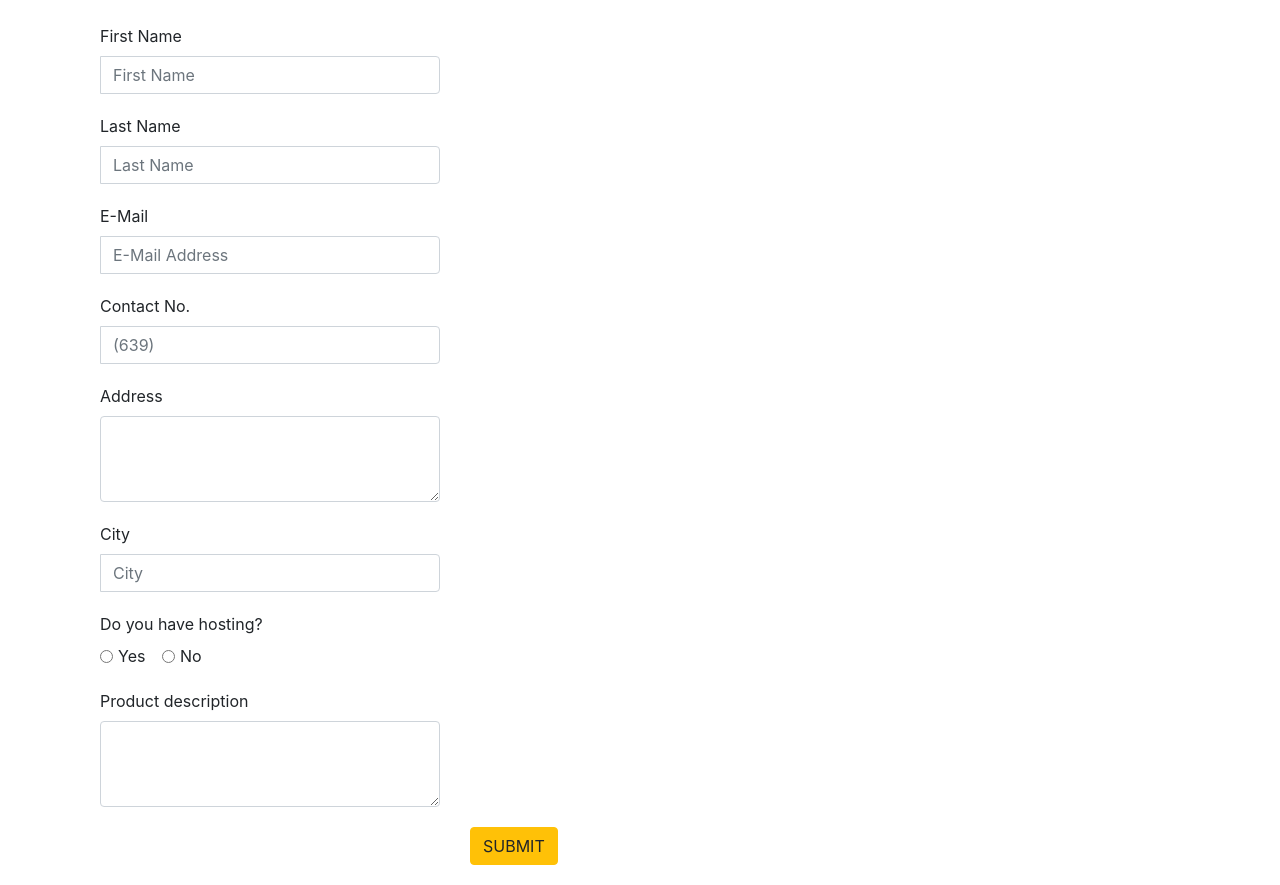
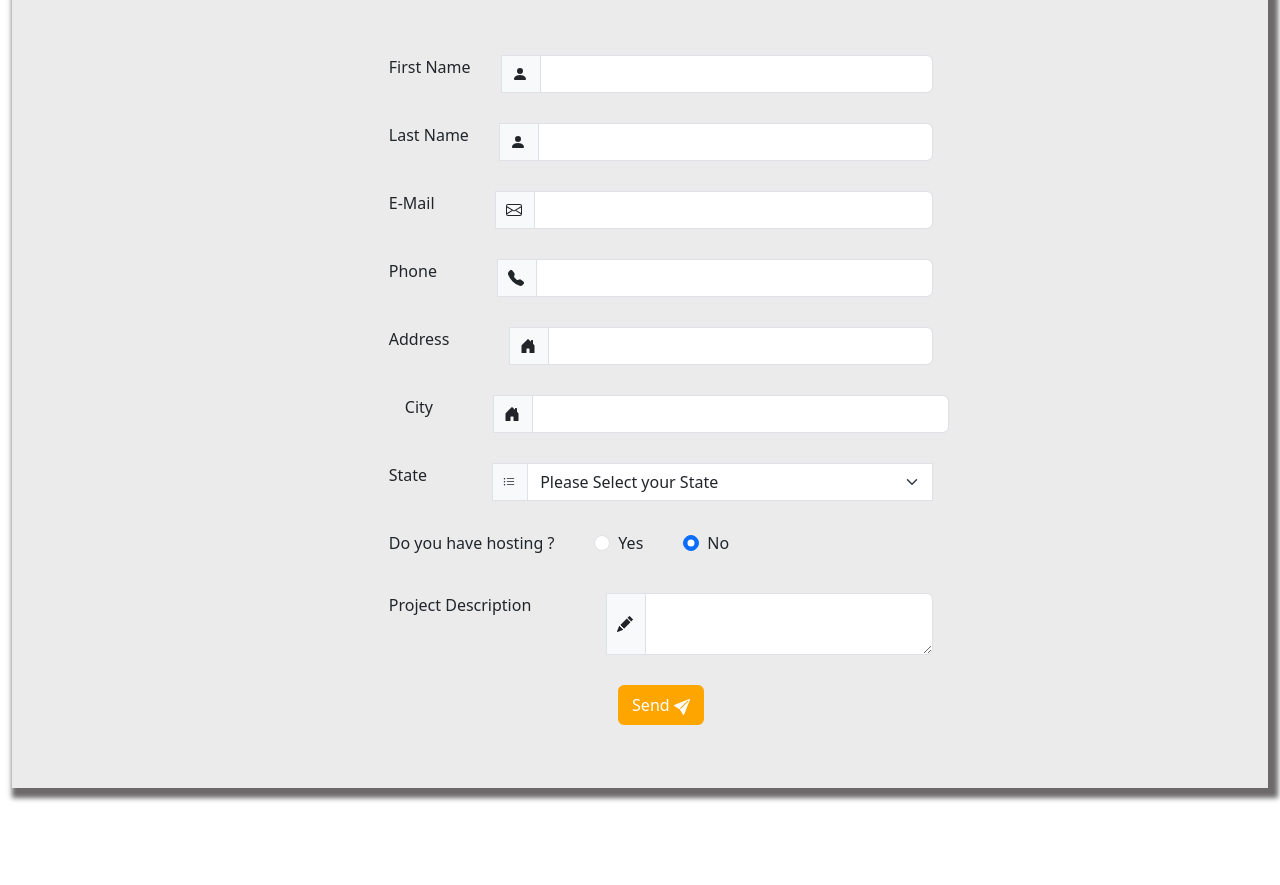
Before and after one commit to pravargupta/EthnusMernAssignment2, a plain HTML site: page Bootstrap/Task5.html in a window 1280 px wide. Shown: the part 54-939 px from the top of the page. After the commit the page ends 858 px from the top, so only its background shows below. Drawn offline with nearby package versions, Linux system fonts and the light colour scheme.

Commit message:
task 5 wrong file corrected

```diff
--- a/Bootstrap/Task5.html
+++ b/Bootstrap/Task5.html
@@ -2,200 +2,220 @@
 <html lang="en">
 
 <head>
-    <meta charset="utf-8">
-    <meta http-equiv="X-UA-Compatible" content="IE=edge">
-    <meta name="viewport" content="width=device-width, initial-scale=1">
-    <title>Task 5</title>
-    <link href="https://maxcdn.bootstrapcdn.com/bootstrap/4.5.2/css/bootstrap.min.css" rel="stylesheet">
+    <meta charset="UTF-8">
+    <meta name="viewport" content="width=device-width, initial-scale=1.0">
+    <title>Task5</title>
+    <link href="https://cdn.jsdelivr.net/npm/bootstrap@5.3.2/dist/css/bootstrap.min.css" rel="stylesheet"
+        integrity="sha384-T3c6CoIi6uLrA9TneNEoa7RxnatzjcDSCmG1MXxSR1GAsXEV/Dwwykc2MPK8M2HN" crossorigin="anonymous">
     <style>
-        .form-group {
-            margin-bottom: 20px;
+        .tot-cont {
+            padding-left: 10px;
+        }
+        .cont-left {
+            margin-left: 200px;
         }
 
-        .error {
-            color: red;
+        .custom-orag {
+            color: white;
+            background-color: orange;
+        }
+        #bod{
+            width: 100%;
+            padding: 5%;
+            box-shadow: 5px 5px 5px 5px rgb(107, 105, 105);
+            padding-left: 30%;
+            background-color: #EBEBEB;
+        }
+        .form-control{
+            background-color: rgb(255, 255, 255);
+        }
+        #butt{
+            border: 2px solid orange;
         }
     </style>
 </head>
 
 <body>
-    <div class="container">
-        <form class="well form-horizontal" action="" method="post" id="contact_form">
-            <fieldset>
-                <legend>
-                    <center>
-                        <h2><b>Registration Form</b></h2>
-                    </center>
-                </legend><br>
-                <div class="form-group">
-                    <label class="col-md-4 control-label">First Name</label>
-                    <div class="col-md-4 inputGroupContainer">
-                        <div class="input-group">
-                            <span class="input-group-addon"><i class="glyphicon glyphicon-user"></i></span>
-                            <input name="first_name" placeholder="First Name" class="form-control" type="text">
-                        </div>
-                        <small class="error" id="first_name_error"></small>
+    <div class="container-xxl d-flex justify-content-center py-3" id="bag">
+        <form class="container-xxl g-3 needs-validation justify-content-center" novalidate id="bod">
+            <div class="col-md-4 col-lg-8 col-md-8">
+                <div class="input-group has-validation" style="margin-top: 30px;">
+                    <label for="validationCustomFirstName" class="form-label">First Name</label>
+                    <span class="input-group-text tot-cont" style="margin-left: 30px;" id="inputGroupPrepend">
+                        <svg xmlns="http://www.w3.org/2000/svg" width="16" height="16" fill="currentColor"
+                            class="bi bi-person-fill" viewBox="0 0 16 16">
+                            <path d="M3 14s-1 0-1-1 1-4 6-4 6 3 6 4-1 1-1 1H3Zm5-6a3 3 0 1 0 0-6 3 3 0 0 0 0 6Z" />
+                        </svg>
+                    </span>
+                    <input type="text" class="form-control" id="validationCustomFirstName"
+                        aria-describedby="inputGroupPrepend" required>
+                    <div class="invalid-feedback">
+                        Please supply your first name.
                     </div>
                 </div>
-                <div class="form-group">
-                    <label class="col-md-4 control-label">Last Name</label>
-                    <div class="col-md-4 inputGroupContainer">
-                        <div class="input-group">
-                            <span class="input-group-addon"><i class="glyphicon glyphicon-user"></i></span>
-                            <input name="last_name" placeholder="Last Name" class="form-control" type="text">
             </div>
-                        <small class="error" id="last_name_error"></small>
+            <div class="col-md-4 col-lg-8 col-md-8">
+                <div class="input-group has-validation" style="margin-top: 30px;">
+                    <label for="validationCustomLastName" class="form-label">Last Name</label>
+                    <span class="input-group-text tot-cont" style="margin-left: 30px;" id="inputGroupPrepend">
+                        <svg xmlns="http://www.w3.org/2000/svg" width="16" height="16" fill="currentColor"
+                            class="bi bi-person-fill" viewBox="0 0 16 16">
+                            <path d="M3 14s-1 0-1-1 1-4 6-4 6 3 6 4-1 1-1 1H3Zm5-6a3 3 0 1 0 0-6 3 3 0 0 0 0 6Z" />
+                        </svg>
+                    </span>
+                    <input type="text" class="form-control" id="validationCustomLastName"
+                        aria-describedby="inputGroupPrepend" required>
+                    <div class="invalid-feedback">
+                        Please supply your last name.
                     </div>
                 </div>
-                <div class="form-group">
-                    <label class="col-md-4 control-label">E-Mail</label>
-                    <div class="col-md-4 inputGroupContainer">
-                        <div class="input-group">
-                            <span class="input-group-addon"><i class="glyphicon glyphicon-envelope"></i></span>
-                            <input name="email" placeholder="E-Mail Address" class="form-control" type="text">
             </div>
-                        <small class="error" id="email_error"></small>
+            <div class="col-md-4 col-lg-8 col-md-8">
+                <div class="input-group has-validation" style="margin-top: 30px;">
+                    <label for="validationCustomEmail" class="form-label">E-Mail</label>
+                    <span class="input-group-text tot-cont" style="margin-left: 60px;" id="inputGroupPrepend">
+                        <svg xmlns="http://www.w3.org/2000/svg" width="16" height="16" fill="currentColor"
+                            class="bi bi-envelope" viewBox="0 0 16 16">
+                            <path
+                                d="M0 4a2 2 0 0 1 2-2h12a2 2 0 0 1 2 2v8a2 2 0 0 1-2 2H2a2 2 0 0 1-2-2V4Zm2-1a1 1 0 0 0-1 1v.217l7 4.2 7-4.2V4a1 1 0 0 0-1-1H2Zm13 2.383-4.708 2.825L15 11.105V5.383Zm-.034 6.876-5.64-3.471L8 9.583l-1.326-.795-5.64 3.47A1 1 0 0 0 2 13h12a1 1 0 0 0 .966-.741ZM1 11.105l4.708-2.897L1 5.383v5.722Z" />
+                        </svg>
+                    </span>
+                    <input type="text" class="form-control" id="validationCustomEmail"
+                        aria-describedby="inputGroupPrepend" required>
+                    <div class="invalid-feedback">
+                        Please supply your email address.
                     </div>
                 </div>
-                <div class="form-group">
-                    <label class="col-md-4 control-label">Contact No.</label>
-                    <div class="col-md-4 inputGroupContainer">
-                        <div class="input-group">
-                            <span class="input-group-addon"><i class="glyphicon glyphicon-earphone"></i></span>
-                            <input name="contact_no" placeholder="(639)" class="form-control" type="text">
             </div>
-                        <small class="error" id="contact_no_error"></small>
+            <div class="col-md-4 col-lg-8 col-md-8">
+                <div class="input-group has-validation" style="margin-top: 30px;">
+                    <label for="validationphone" class="form-label">Phone</label>
+                    <span class="input-group-text tot-cont" style="margin-left: 60px;" id="inputGroupPrepend">
+                        <svg xmlns="http://www.w3.org/2000/svg" width="16" height="16" fill="currentColor" class="bi bi-telephone-fill" viewBox="0 0 16 16">
+                            <path fill-rule="evenodd" d="M1.885.511a1.745 1.745 0 0 1 2.61.163L6.29 2.98c.329.423.445.974.315 1.494l-.547 2.19a.678.678 0 0 0 .178.643l2.457 2.457a.678.678 0 0 0 .644.178l2.189-.547a1.745 1.745 0 0 1 1.494.315l2.306 1.794c.829.645.905 1.87.163 2.611l-1.034 1.034c-.74.74-1.846 1.065-2.877.702a18.634 18.634 0 0 1-7.01-4.42 18.634 18.634 0 0 1-4.42-7.009c-.362-1.03-.037-2.137.703-2.877L1.885.511z"/>
+                          </svg>
+                    </span>
+                    <input type="text" class="form-control" id="validationphone"
+                        aria-describedby="inputGroupPrepend" required>
+                    <div class="invalid-feedback">
+                        Please supply your phone number.
                     </div>
                 </div>
-                <div class="form-group">
-                    <label class="col-md-4 control-label">Address</label>
-                    <div class="col-md-4 inputGroupContainer">
-                        <textarea class="form-control" id="exampleFormControlTextarea1" rows="3"></textarea>
-                        <small class="error" id="address_error"></small>
+            </div>
+            <div class="col-md-4 col-lg-8 mx-0 px-0 ms-0 ps-0 col-md-8">
+                <div class="input-group has-validation" style="margin-top: 30px;">
+                    <label for="validationaddress" class="form-label">Address</label>
+                    <span class="input-group-text tot-cont" style="margin-left: 60px;" id="inputGroupPrepend">
+                        <svg xmlns="http://www.w3.org/2000/svg" width="16" height="16" fill="currentColor" class="bi bi-house-door-fill" viewBox="0 0 16 16">
+                            <path d="M6.5 14.5v-3.505c0-.245.25-.495.5-.495h2c.25 0 .5.25.5.5v3.5a.5.5 0 0 0 .5.5h4a.5.5 0 0 0 .5-.5v-7a.5.5 0 0 0-.146-.354L13 5.793V2.5a.5.5 0 0 0-.5-.5h-1a.5.5 0 0 0-.5.5v1.293L8.354 1.146a.5.5 0 0 0-.708 0l-6 6A.5.5 0 0 0 1.5 7.5v7a.5.5 0 0 0 .5.5h4a.5.5 0 0 0 .5-.5Z"/>
+                          </svg>
+                    </span>
+                    <input type="text" class="form-control" id="validationaddress"
+                        aria-describedby="inputGroupPrepend" required>
+                    <div class="invalid-feedback">
+                        Please supply your street address.
                     </div>
                 </div>
-                <div class="form-group">
-                    <label class="col-md-4 control-label">City</label>
-                    <div class="col-md-4 inputGroupContainer">
-                        <div class="input-group">
-                            <span class="input-group-addon"><i class="glyphicon glyphicon-user"></i></span>
-                            <input name="City" placeholder="City" class="form-control" type="text">
             </div>
-                        <small class="error" id="city_error"></small>
+            <div class="col-md-4 col-lg-8 col-md-8 " >
+                <div class="input-group has-validation ms-3" style="margin-top: 30px;">
+                    <label for="validationcity" class="form-label">City</label>
+                    <span class="input-group-text tot-cont" style="margin-left: 60px;" id="inputGroupPrepend">
+                        <svg xmlns="http://www.w3.org/2000/svg" width="16" height="16" fill="currentColor" class="bi bi-house-door-fill" viewBox="0 0 16 16">
+                            <path d="M6.5 14.5v-3.505c0-.245.25-.495.5-.495h2c.25 0 .5.25.5.5v3.5a.5.5 0 0 0 .5.5h4a.5.5 0 0 0 .5-.5v-7a.5.5 0 0 0-.146-.354L13 5.793V2.5a.5.5 0 0 0-.5-.5h-1a.5.5 0 0 0-.5.5v1.293L8.354 1.146a.5.5 0 0 0-.708 0l-6 6A.5.5 0 0 0 1.5 7.5v7a.5.5 0 0 0 .5.5h4a.5.5 0 0 0 .5-.5Z"/>
+                          </svg>
+                    </span>
+                    <input type="text" class="form-control" id="validationcity"
+                        aria-describedby="inputGroupPrepend" required>
+                    <div class="invalid-feedback">
+                        Please supply your city.
                     </div>
                 </div>
-                <div class="form-group">
-                    <label class="col-md-4 control-label">Do you have hosting?</label>
-                    <div class="col-md-4 inputGroupContainer">
-                        <div class="form-check form-check-inline">
-                            <input class="form-check-input" type="radio" name="inlineRadioOptions" id="inlineRadioMale" value="Male">
-                            <label class="form-check-label" for="inlineRadioMale">Yes</label>
             </div>
-                        <div class="form-check form-check-inline">
-                            <input class="form-check-input" type="radio" name="inlineRadioOptions" id="inlineRadioFemale" value="Female">
-                            <label class="form-check-label" for="inlineRadioFemale">No</label>
-                        </div>
-                        <small class="error" id="hosting_error"></small>
+
+            <div class="col-md-3 col-lg-8 col-md-8">
+                <div class="input-group " style="margin-top: 30px;">
+                    <label class="form-label">State</label>
+                    <span class="input-group-text tot-cont" style="margin-left: 65px;">
+                        <svg xmlns="http://www.w3.org/2000/svg" width="12" height="12" fill="currentColor"
+                            class="bi bi-list-ul" viewBox="0 0 16 16">
+                            <path fill-rule="evenodd"
+                                d="M5 11.5a.5.5 0 0 1 .5-.5h9a.5.5 0 0 1 0 1h-9a.5.5 0 0 1-.5-.5zm0-4a.5.5 0 0 1 .5-.5h9a.5.5 0 0 1 0 1h-9a.5.5 0 0 1-.5-.5zm0-4a.5.5 0 0 1 .5-.5h9a.5.5 0 0 1 0 1h-9a.5.5 0 0 1-.5-.5zm-3 1a1 1 0 1 0 0-2 1 1 0 0 0 0 2zm0 4a1 1 0 1 0 0-2 1 1 0 0 0 0 2zm0 4a1 1 0 1 0 0-2 1 1 0 0 0 0 2z" />
+                        </svg>
+                    </span>
+                    <select class="form-select" required style="width: 150px;">
+                        <option style="width: 100px;" selected disabled value="">Please Select your State</option>
+                        <option>Chennai</option>
+                        <option>Gujarat</option>
+                        <option>Uttar Pradesh</option>
+                    </select>
+                    <div class="invalid-feedback">
+                        Please select your state.
                     </div>
                 </div>
-                <div class="form-group">
-                    <label class="col-md-4 control-label">Product description</label>
-                    <div class="col-md-4 inputGroupContainer">
-                        <textarea class="form-control" id="exampleFormControlTextarea2" rows="3"></textarea>
-                        <small class="error" id="product_description_error"></small>
+            </div>
+            <div class="col-md-4 col-lg-8 col-md-8">
+                <div class="input-group has-validation" style="margin-top: 30px;">
+                    <label for="validationCustomHosting" class="form-label">Do you have hosting ?</label>
+                    <div class="form-check" style="margin-left: 40px;">
+                        <input class="form-check-input" type="radio" name="flexRadioDefault" id="flexRadioDefault1">
+                        <label class="form-check-label" for="flexRadioDefault1">
+                            Yes
+                        </label>
+                    </div><br>
+                    <div class="form-check" style="margin-left: 40px;">
+                        <input class="form-check-input" type="radio" name="flexRadioDefault" id="flexRadioDefault2"
+                            checked>
+                        <label class="form-check-label" for="flexRadioDefault2">
+                            No
+                        </label>
+                    </div>
+                    <div class="invalid-feedback">
+                        Please indicate if you have hosting.
                     </div>
                 </div>
-                <div class="form-group">
-                    <div class="col-md-4 offset-md-4">
-                        <button type="submit" class="btn btn-warning">
-                            <i class="glyphicon glyphicon-send"></i> SUBMIT
+            </div>
+            <div class="col-md-4 col-lg-8 col-md-8">
+                <div class="input-group has-validation" style="margin-top: 30px;">
+                    <label for="validationCustomDescription" class="form-label">Project Description</label>
+                    <span class="input-group-text tot-cont" style="margin-left: 75px;">
+                        <svg xmlns="http://www.w3.org/2000/svg" width="16" height="16" fill="currentColor" class="bi bi-pencil-fill" viewBox="0 0 16 16">
+                            <path d="M12.854.146a.5.5 0 0 0-.707 0L10.5 1.793 14.207 5.5l1.647-1.646a.5.5 0 0 0 0-.708l-3-3zm.646 6.061L9.793 2.5 3.293 9H3.5a.5.5 0 0 1 .5.5v.5h.5a.5.5 0 0 1 .5.5v.5h.5a.5.5 0 0 1 .5.5v.5h.5a.5.5 0 0 1 .5.5v.207l6.5-6.5zm-7.468 7.468A.5.5 0 0 1 6 13.5V13h-.5a.5.5 0 0 1-.5-.5V12h-.5a.5.5 0 0 1-.5-.5V11h-.5a.5.5 0 0 1-.5-.5V10h-.5a.499.499 0 0 1-.175-.032l-.179.178a.5.5 0 0 0-.11.168l-2 5a.5.5 0 0 0 .65.65l5-2a.5.5 0 0 0 .168-.11l.178-.178z"/>
+                          </svg>
+                    </span>
+                    <textarea class="form-control" id="validationCustomDescription" aria-label="With textarea" required></textarea>
+                    <div class="invalid-feedback">
+                        Please provide a project description.
+                    </div>
+                </div>
+            </div>
+            <div class="col-md-8" style="margin-top: 30px;">
+                <button class="btn custom-orag d-block mx-auto" type="submit" id="butt">
+                    Send
+                    <svg xmlns="http://www.w3.org/2000/svg" width="16" height="16" fill="currentColor"
+                        class="bi bi-send-fill" viewBox="0 0 16 16">
+                        <path d="M15.964.686a.5.5 0 0 0-.65-.65L.767 5.855H.766l-.452.18a.5.5 0 0 0-.082.887l.41.26.001.002 4.995 3.178 3.178 4.995.002.002.26.41a.5.5 0 0 0 .886-.083l6-15Zm-1.833 1.89L6.637 10.07l-.215-.338a.5.5 0 0 0-.154-.154l-.338-.215 7.494-7.494 1.178-.471-.47 1.178Z"/>
+                    </svg>
                 </button>
             </div>
-                </div>
-            </fieldset>
         </form>
     </div>
-    <script src="https://code.jquery.com/jquery-3.5.1.slim.min.js"></script>
-    <script src="https://cdn.jsdelivr.net/npm/@popperjs/core@2.5.3/dist/umd/popper.min.js"></script>
-    <script src="https://maxcdn.bootstrapcdn.com/bootstrap/4.5.2/js/bootstrap.min.js"></script>
+
     <script>
-        document.getElementById("contact_form").addEventListener("submit", function (event) {
-            let errorFields = [];
-
-            let firstName = document.getElementsByName("first_name")[0].value;
-            if (firstName.trim() === "") {
-                errorFields.push("First Name");
-                document.getElementById("first_name_error").textContent = "Please supply appropriate First Name";
-            } else {
-                document.getElementById("first_name_error").textContent = "";
-            }
-            let lastName = document.getElementsByName("last_name")[0].value;
-            if (lastName.trim() === "") {
-                errorFields.push("Last Name");
-                document.getElementById("last_name_error").textContent = "Please supply appropriate Last Name";
-            } else {
-                document.getElementById("last_name_error").textContent = "";
+        (() => {
+            'use strict'
+            const forms = document.querySelectorAll('.needs-validation')
+            Array.from(forms).forEach(form => {
+                form.addEventListener('submit', event => {
+                    if (!form.checkValidity()) {
+                        event.preventDefault()
+                        event.stopPropagation()
                     }
 
-            // Validate Email
-            let email = document.getElementsByName("email")[0].value;
-            if (email.trim() === "") {
-                errorFields.push("Email");
-                document.getElementById("email_error").textContent = "Please supply appropriate Email";
-            } else {
-                document.getElementById("email_error").textContent = "";
-            }
-
-            // Validate Contact No.
-            let contactNo = document.getElementsByName("contact_no")[0].value;
-            if (contactNo.trim() === "") {
-                errorFields.push("Contact No.");
-                document.getElementById("contact_no_error").textContent = "Please supply appropriate Contact No.";
-            } else {
-                document.getElementById("contact_no_error").textContent = "";
-            }
-
-            // Validate Address
-            let address = document.getElementById("exampleFormControlTextarea1").value;
-            if (address.trim() === "") {
-                errorFields.push("Address");
-                document.getElementById("address_error").textContent = "Please supply appropriate Address";
-            } else {
-                document.getElementById("address_error").textContent = "";
-            }
-            let city = document.getElementsByName("City")[0].value;
-            if (city.trim() === "") {
-                errorFields.push("City");
-                document.getElementById("city_error").textContent = "Please supply appropriate City";
-            } else {
-                document.getElementById("city_error").textContent = "";
-            }
-            let hostingOptions = document.getElementsByName("inlineRadioOptions");
-            let hostingChecked = false;
-            for (let option of hostingOptions) {
-                if (option.checked) {
-                    hostingChecked = true;
-                    break;
-                }
-            }
-            if (!hostingChecked) {
-                errorFields.push("Do you have hosting?");
-                document.getElementById("hosting_error").textContent = "Please select an option for Hosting";
-            } else {
-                document.getElementById("hosting_error").textContent = "";
-            }
-            let productDescription = document.getElementById("exampleFormControlTextarea2").value;
-            if (productDescription.trim() === "") {
-                errorFields.push("Product description");
-                document.getElementById("product_description_error").textContent = "Please supply appropriate Product description";
-            } else {
-                document.getElementById("product_description_error").textContent = "";
-            }
-            if (errorFields.length > 0) {
-                event.preventDefault();
-                alert("Please correct the following fields:\n" + errorFields.join(", "));
-            }
-        });
+                    form.classList.add('was-validated')
+                }, false)
+            })
+        })()
     </script>
 </body>
 </html>
```
Lines whose indentation alone changed are shown as unchanged.
